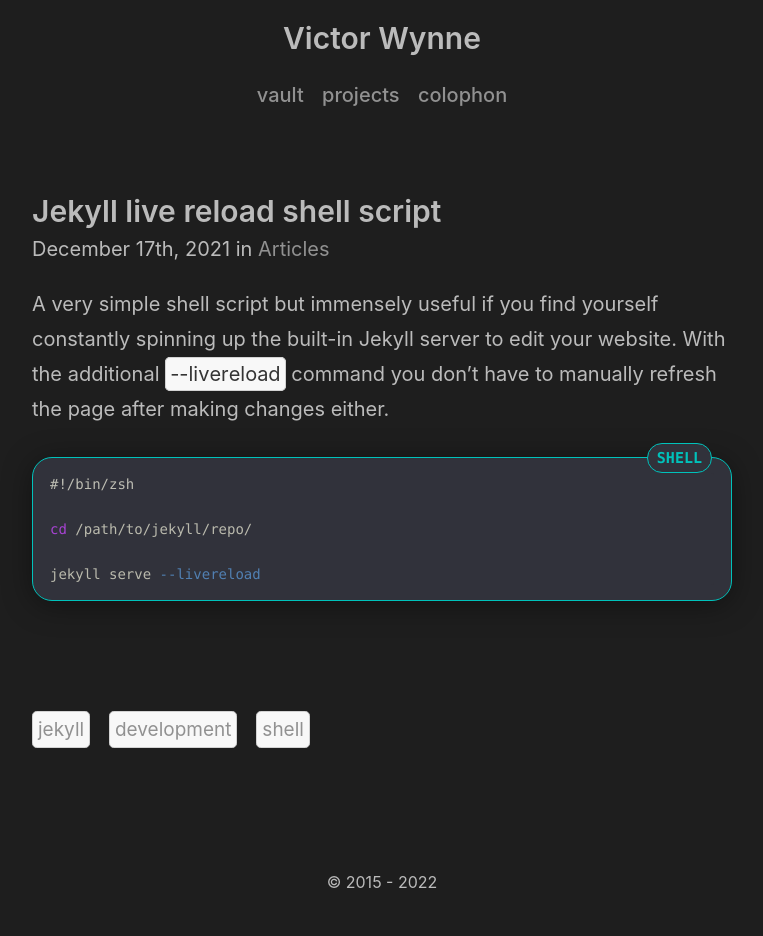
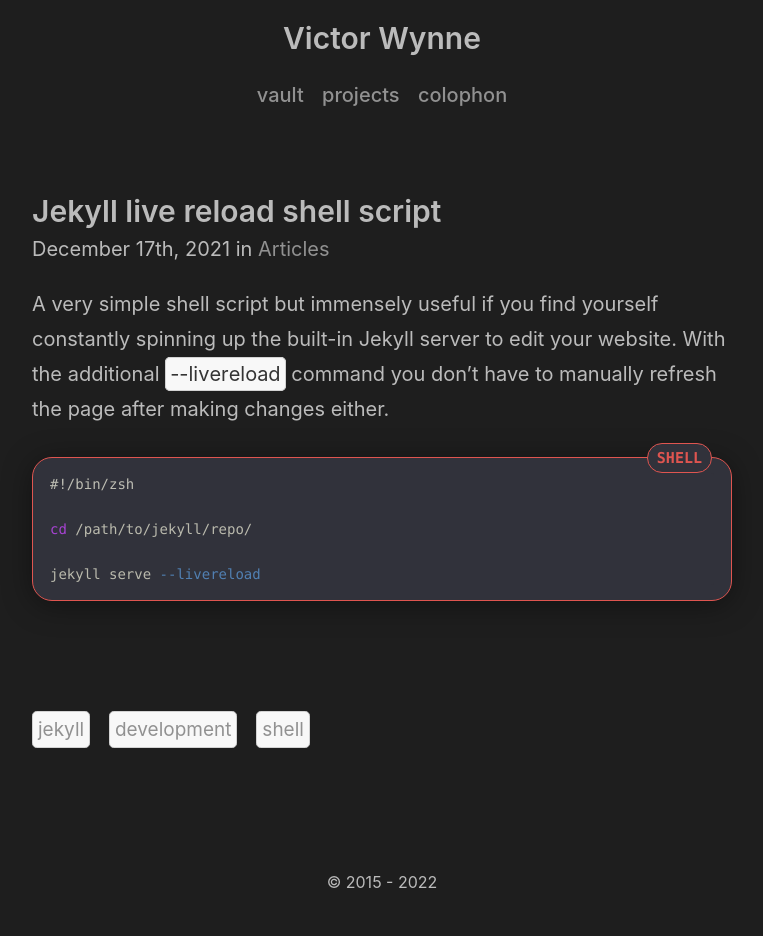
Before and after one commit to wertercatt/tooters, a Jekyll site: the page built from _posts/2021-12-17-jekyll-live-reload-shell-script.md, in a window 1280 px wide. Shown: the whole page, without its empty margins (258-1021 px from the left). Built offline with Jekyll 4.4.1, drawn with Linux system fonts in a browser that asks for light colours.

Commit message:
Update _variables.scss

```diff
--- a/_sass/_variables.scss
+++ b/_sass/_variables.scss
@@ -11,12 +11,12 @@
 
 $code-inline: #ffffff;
 $code-inline-bg: rgba(33, 34, 40, 1);
-$code-block-accent: #252525;
+$code-block-accent: #df5550;
 $code-block-bg: rgba(33, 34, 40, 1);
 
 $code-inline-light: #343434;
 $code-inline-bg-light: #F8F8F8;
-$code-block-accent-light: #00c2bb;
+$code-block-accent-light: #df5550;
 $code-block-bg-light: rgba(49, 50, 59, 1);
 
 $notice: #323332;
```
